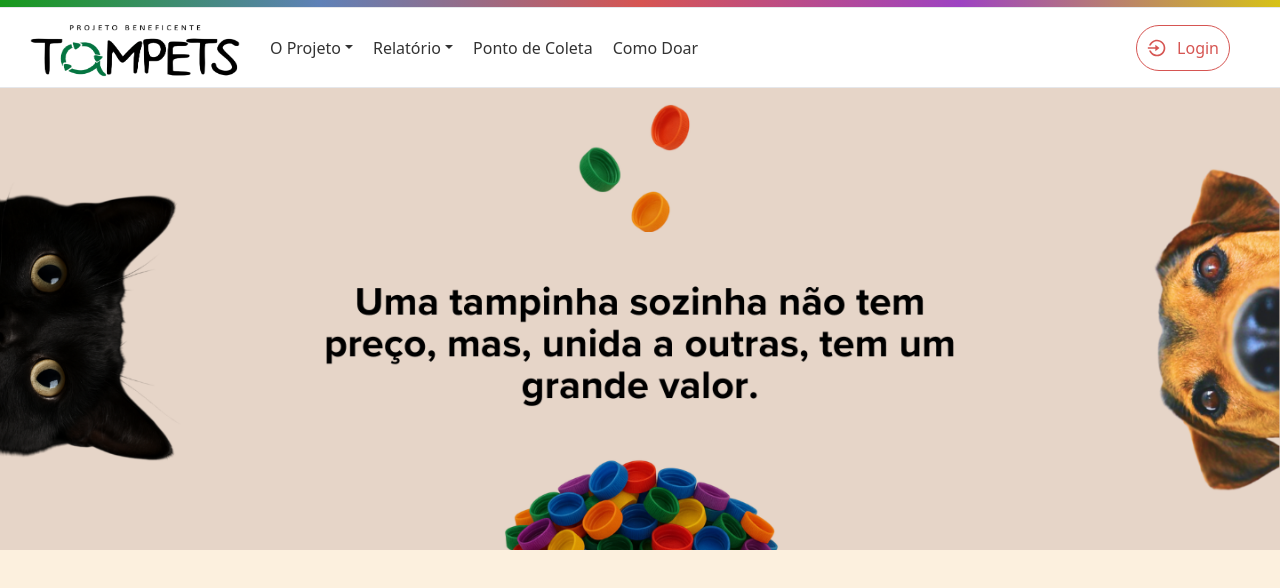
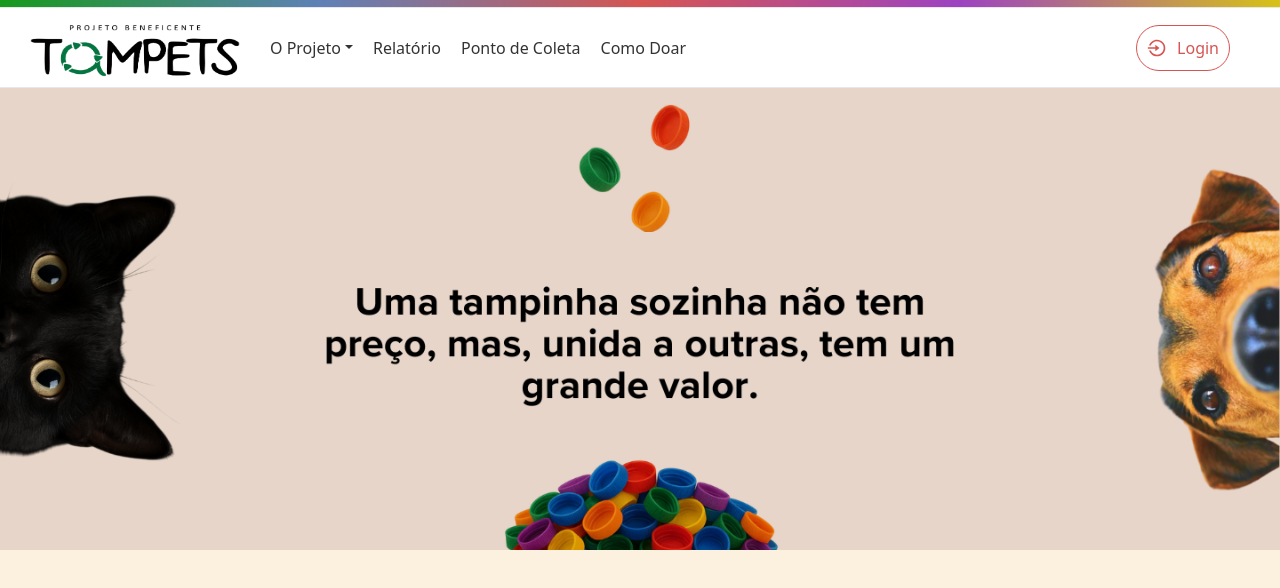
Before and after one commit to DaianeKCamargo/FATEC_ProjetoIntegrador2, a Next.js app: page / in a window 1280 px wide. Shown: the top 588 px of the page. Built offline with nearby package versions, Linux system fonts and the light colour scheme.

Commit message:
Navbar
Voltando a navbar original

```diff
--- a/components/navbar/navbarlogout.tsx
+++ b/components/navbar/navbarlogout.tsx
@@ -32,9 +32,8 @@ export default function NavbarLogout() {
                         <NavDropdown.Item className={styles.item} href="#action4"> Tampets na Mídia </NavDropdown.Item>
                         <NavDropdown.Item className={styles.item} href="#action5"> Galeria de Fotos </NavDropdown.Item>
                     </NavDropdown>
-                    <NavDropdown className={styles.item} title="Relatório">
-                        <NavDropdown.Item className={styles.item} href=''> Gás Carbônico - CO2 </NavDropdown.Item>
-                    </NavDropdown>
+
+                    <Link className={styles.item} href={""}> Relatório </Link>
                     <Link className={styles.item} href={""}> Ponto de Coleta </Link>
                     <Link className={styles.item} href={""}> Como Doar </Link>
                 </div>
```
